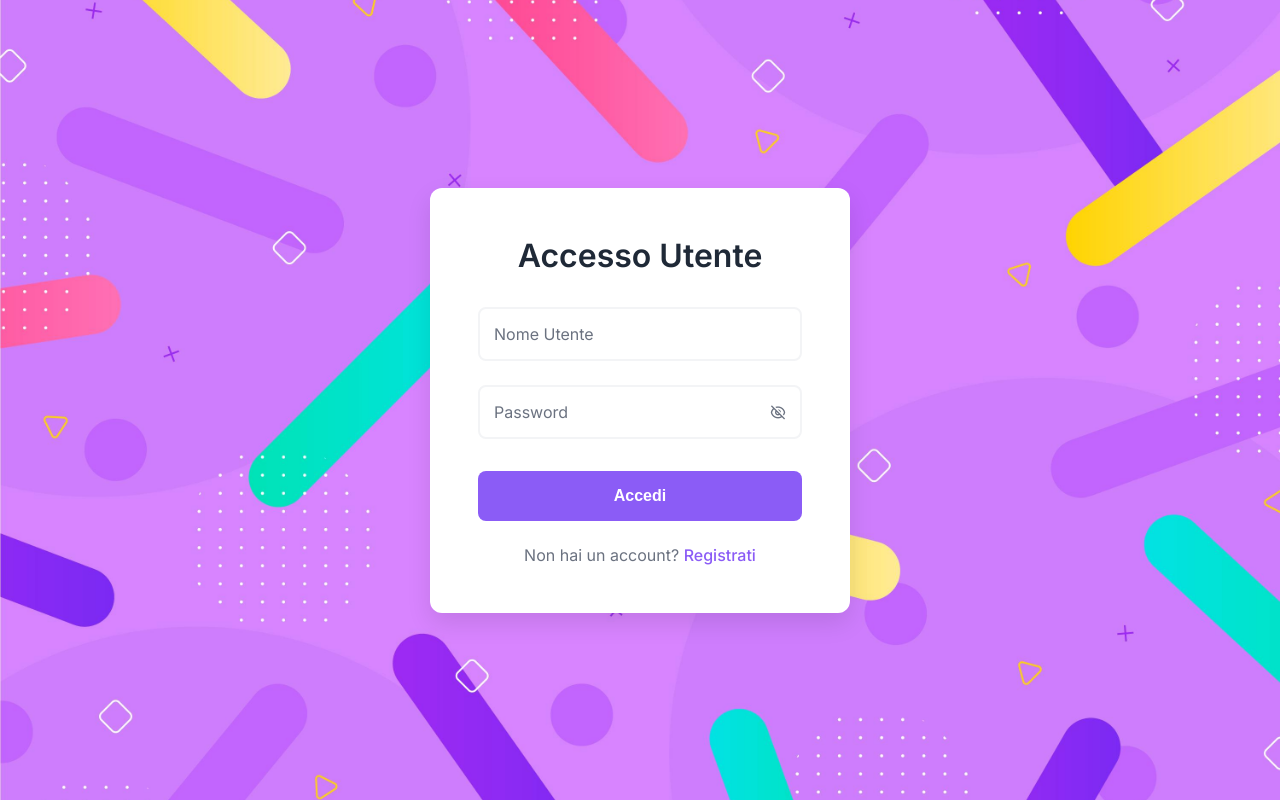
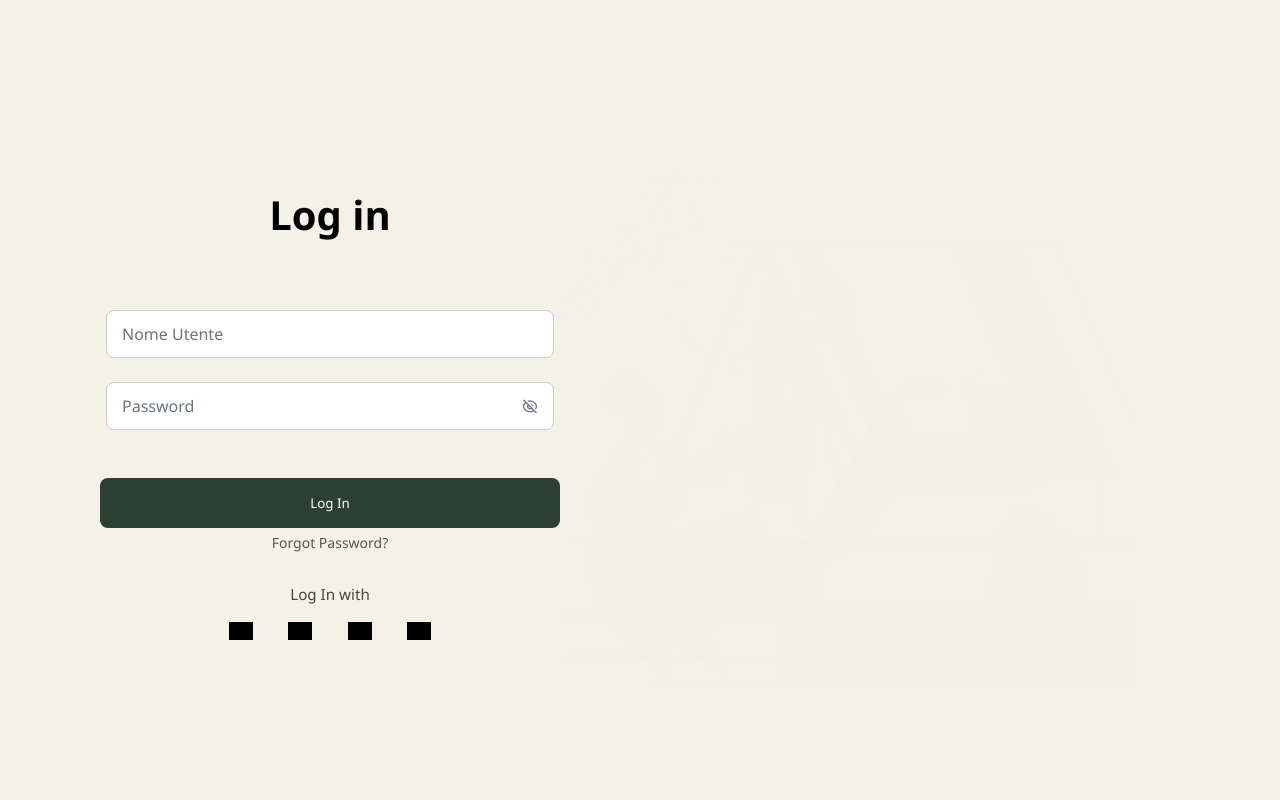
Before and after one commit to niccolo-fato/Sicurezza, a PHP site: page / in a window 1280 px wide. Run offline with PHP 8.4, Linux system fonts and the light colour scheme; data that the repository does not hold is empty; grey boxes are pictures that could not be loaded.

Commit message:
pagina modificata(da aggiustare le notifiche)

```diff
--- a/sql-injection-lab/src/index.php
+++ b/sql-injection-lab/src/index.php
@@ -1,3 +1,6 @@
+
+
+
 <?php
 $conn = new mysqli("db", "root", "root", "testdb");
 if ($conn->connect_error) {
@@ -5,94 +8,132 @@
 }
 
 $username = $_GET['username'] ?? '';
-$password = $_GET['password'] ?? ''; // In produzione si usa POST
+$password = $_GET['password'] ?? '';
 ?>
 
+
 <!DOCTYPE html>
-<html lang="it">
+<html lang="en">
 <head>
-    <meta charset="UTF-8">
-    <meta name="viewport" content="width=device-width, initial-scale=1.0">
-
-    <title>Login Utenti</title>
-    <title>Login Utenti</title>
+  <meta charset="UTF-8" />
+  <meta name="viewport" content="width=device-width, initial-scale=1.0"/>
   <!-- Google Fonts -->
     <link href="https://fonts.googleapis.com/css2?family=Inter:wght@400;500;600&display=swap" rel="stylesheet">
     <!-- Remix Icons -->
-    <link href="https://cdn.jsdelivr.net/npm/remixicon@3.5.0/fonts/remixicon.css" rel="stylesheet">
+    <link href="https://cdn.jsdelivr.net/npm/remixicon@3.5.0/fonts/remixicon.css" rel="stylesheet"><s></s>
+  <title>Login</title>
   <style>
     :root {
-
-            --primary-color: #8b5cf6;
-            --primary-color-light: #c4b5fd;
-            --primary-color-dark: #5b21b6;
-
+  --gray-color-light: #d1d5db;
+  --gray-color: #6b7280;
+  --black-color: #111827;
   --white-color: #ffffff;
-            --black-color: #1f2937;
-            --gray-color: #6b7280;
-            --gray-color-light: #f3f4f6;
-            --error-color: #ef4444;
-            --success-color: #22c55e;
-
-            --body-font: "Inter", sans-serif;
-            --h1-font-size: 1.75rem;
+  --primary-color: #4f46e5;
   --normal-font-size: 1rem;
-            --small-font-size: .875rem;
-            --font-medium: 500;
-            --font-semi-bold: 600;
-            --border-radius: 0.75rem;
+  --small-font-size: 0.75rem;
   --border-radius-sm: 0.5rem;
-            --transition: all 0.3s ease;
+  --transition: 0.3s ease;
 }
-
     * {
       box-sizing: border-box;
-            padding: 0;
+      font-family: 'Segoe UI', sans-serif;
+    }
+    body {
       margin: 0;
+      background-color: #f3f1e8;
     }
+    .container {
+      display: flex;
+      height: 100vh;
+      justify-content: center;
+      align-items: center;
+      padding: 20px;
+    }
+    .login-box {
+      display: flex;
+      max-width: 900px;
+      width: 100%;
+      background: white;
+      border-radius: 16px;
+      overflow: hidden;
+      box-shadow: 0 10px 25px rgba(0,0,0,0.1);
 
-        body {
-            background: url('foto1.jpg') no-repeat center center fixed;
-            background-size: cover;
-            font-family: var(--body-font);
-            font-size: var(--normal-font-size);
-            color: var(--black-color);
-            min-height: 100vh;
-            display: grid;
-            place-items: center;
-            padding: 1rem;
     }
-
-        .login {
+    .form-side {
+      flex: 1;
+      display: flex;
+      flex-direction: column;
+      justify-content: center;
+    }
+    .form-side h2 {
+      margin-bottom: 20px;
+      font-size: 2.5rem;
+      text-align: center;
+    }
+    .form-side input {
+      padding: 12px;
+      border: 1px solid #ccc;
+      border-radius: 8px;
       width: 100%;
-            max-width: 420px;
     }
-
-        .login__form {
-            background-color: var(--white-color);
-            padding: 2.5rem;
-            border-radius: var(--border-radius);
-            box-shadow: 0 10px 25px rgba(0, 0, 0, 0.1);
-        }
-
-        .login__title {
-            color: var(--black-color);
-            text-align: center;
-            font-size: var(--h1-font-size);
-            font-weight: var(--font-semi-bold);
-            margin-bottom: 2rem;
-        }
-
-        .login__content {
+    .form-side button {
+      padding: 12px;
+      background-color: #2d3e32;
+      color: white;
+      border: none;
+      border-radius: 8px;
+      cursor: pointer;
+      max-width: 460px;
+      margin: 2rem auto;
       display: grid;
       gap: 1.5rem;
-            margin-bottom: 2rem;
+      width: 90%;
+      padding: 1rem;
+
     }
-
+    a {
+  color: inherit;           /* usa il colore del genitore */
+  text-decoration: none;    /* rimuove la sottolineatura */
+}
+    .form-side .links {
+      font-size: 14px;
+      color: #555;
+      text-align: center;
+      font-size: 14px;
+      color: #555;
+      margin-top: -1.7rem;
+    }
+    .form-side .socials {
+      margin-top: 10px;
+    }
+    .form-side .socials img {
+      width: 24px;
+      cursor: pointer;
+    }
+    .image-side {
+      flex-basis: 50%;
+       background-color: #f3f1e8;
+    display: flex;
+  align-items: center;
+  justify-content: center;
+  padding-right: 50px;
+    }
+    .image-side svg {
+      max-width: 100%;
+      height: auto;
+    }
+    .login__content {
+    max-width: 480px;
+    margin: 2rem auto;
+    display: grid;
+    gap: 1.5rem;
+    width: 90%;
+    padding: 1rem;
+        margin-bottom: 0;
+    }
     .login__box {
         position: relative;
     }
-
         .login__input {
         width: 100%;
         padding: 1rem;
@@ -104,8 +145,9 @@
     }
 
     .login__input:focus {
-            border-color: var(--primary-color);
-            box-shadow: 0 0 0 4px rgba(79, 70, 229, 0.1);
+        border-color: rgb(255 199 40);
+        box-shadow: 0 0 0 4px rgba(229, 165, 70, 0.1);
+        outline: none;
     }
 
     .login__label {
@@ -125,7 +167,7 @@
         font-size: var(--small-font-size);
         background-color: var(--white-color);
         padding: 0 0.25rem;
-            color: var(--primary-color);
+        color: rgb(253, 162, 25);
     }
 
     .login__eye {
@@ -141,43 +183,52 @@
     .login__eye:hover {
             color: var(--primary-color);
         }
-
-        .login__button {
+    .image-side svg,
+    .image-side embed {
     width: 100%;
-            padding: 1rem;
-            background-color: var(--primary-color);
-            color: var(--white-color);
-            font-weight: var(--font-semi-bold);
-            border-radius: var(--border-radius-sm);
-            cursor: pointer;
-            transition: var(--transition);
-            border: none;
-            font-size: var(--normal-font-size);
+    max-width: 1000px;
+    height: auto;
+    margin-left: -150px;
+    }
+    .form-side .socials {
+  margin-top: 2rem;
+  text-align: center;
 }
 
+.social-title {
+  display: block;
+  margin-bottom: 0.75rem;
+  font-size: 0.95rem;
+  color: #444;
+
+}
+
+.social-icons {
+  display: flex;
+  justify-content: center;
+  gap: 1.2rem;
+
+}
+
+.social-icons img {
+  width: 28px;
+  height: 28px;
+  cursor: pointer;
+  transition: transform 0.2s;
+  width: 30px;
+  height: 30px;
+  margin: 0 8px;
+  object-fit: contain;
+  filter: brightness(0);
+}
+
+.social-icons img:hover {
+  transform: scale(1.1);
+}
 .login__button:hover {
-            background-color: var(--primary-color-dark);
+            background-color: rgb(255 199 40);
             transform: translateY(-2px);
  }
-
-        .login__register {
-            text-align: center;
-            margin-top: 1.5rem;
-            color: var(--gray-color);
-        }
-
-        .login__register a {
-            color: var(--primary-color);
-            font-weight: var(--font-medium);
-            text-decoration: none;
-            transition: var(--transition);
-        }
-
-        .login__register a:hover {
-            color: var(--primary-color-dark);
-            text-decoration: underline;
-        }
-
 .error {
             color: var(--error-color);
             background-color: #fef2f2;
@@ -187,34 +238,17 @@
             font-size: var(--small-font-size);
         }
 
-        .success {
-            color: var(--success-color);
-            background-color: #f0fdf4;
-            padding: 1rem;
-            border-radius: var(--border-radius-sm);
-            margin-bottom: 1rem;
-            font-size: var(--small-font-size);
-        }
 
-        .results {
-            margin-top: 1.5rem;
-        }
 
-        @media screen and (min-width: 576px) {
-            .login__form {
-                padding: 3rem;
-            }
-
-            .login__title {
-                font-size: 2rem;
-            }
-        }
   </style>
 </head>
 <body>
-    <div class="login">
+  <div class="container">
+
+      <div class="form-side">
+        <h2>Log in</h2>
         <form class="login__form" method="get" action="">
-            <h1 class="login__title">Accesso Utente</h1>
+
 
             <div class="login__content">
                 <div class="login__box">
@@ -228,14 +262,28 @@
                     <i class="ri-eye-off-line login__eye" id="login-eye"></i>
                 </div>
             </div>
-
-            <button type="submit" class="login__button">Accedi</button>
-
-            <div class="login__register">
-                Non hai un account? <a href="#">Registrati</a>
-            </div>
+            <button type="submit" class="login__button">Log In</button>
         </form>
 
+        <div class="links">
+          <a href="#">Forgot Password?</a>
+        </div>
+        <div class="socials">
+<span class="social-title">Log In with</span>
+  <div class="social-icons">
+    <img width="30" height="30" src="https://img.icons8.com/ios-glyphs/30/google-logo--v1.png" alt="google-logo--v1"/>
+    <img width="30" height="30" src="https://img.icons8.com/ios-glyphs/30/facebook-new.png" alt="facebook-new"/>
+    <img width="50" height="50" src="https://img.icons8.com/ios/50/instagram-new--v1.png" alt="instagram-new--v1"/>
+    <img src="https://img.icons8.com/ios-glyphs/30/linkedin.png" alt="LinkedIn" />
+  </div>
+</div>
+      </div>
+      <div class="image-side">
+        <!-- Inserisci direttamente il contenuto SVG oppure usa l'embed -->
+        <embed src="college-project-animate.svg" type="image/svg+xml" />
+      </div>
+
+  </div>
   <?php
         if (!empty($username) || !empty($password)) {
             $query = "SELECT * FROM users WHERE username = '$username' AND password = '$password'";
@@ -271,8 +319,6 @@
             }
         }
         ?>
-    </div>
-
   <script>
          const showHiddenPass = (loginPass, loginEye) => {
             const input = document.getElementById(loginPass),
@@ -299,6 +345,7 @@
         }
     </script>
 </body>
+
 </html>
 
 <?php
```
Also changed, not shown: sql-injection-lab/sqli_test.php (+25 -11 lines), sql-injection-lab/src/college-project-animate.svg (added), sql-injection-lab/src/foto1.jpg (deleted). Lines whose indentation alone changed are shown as unchanged.
